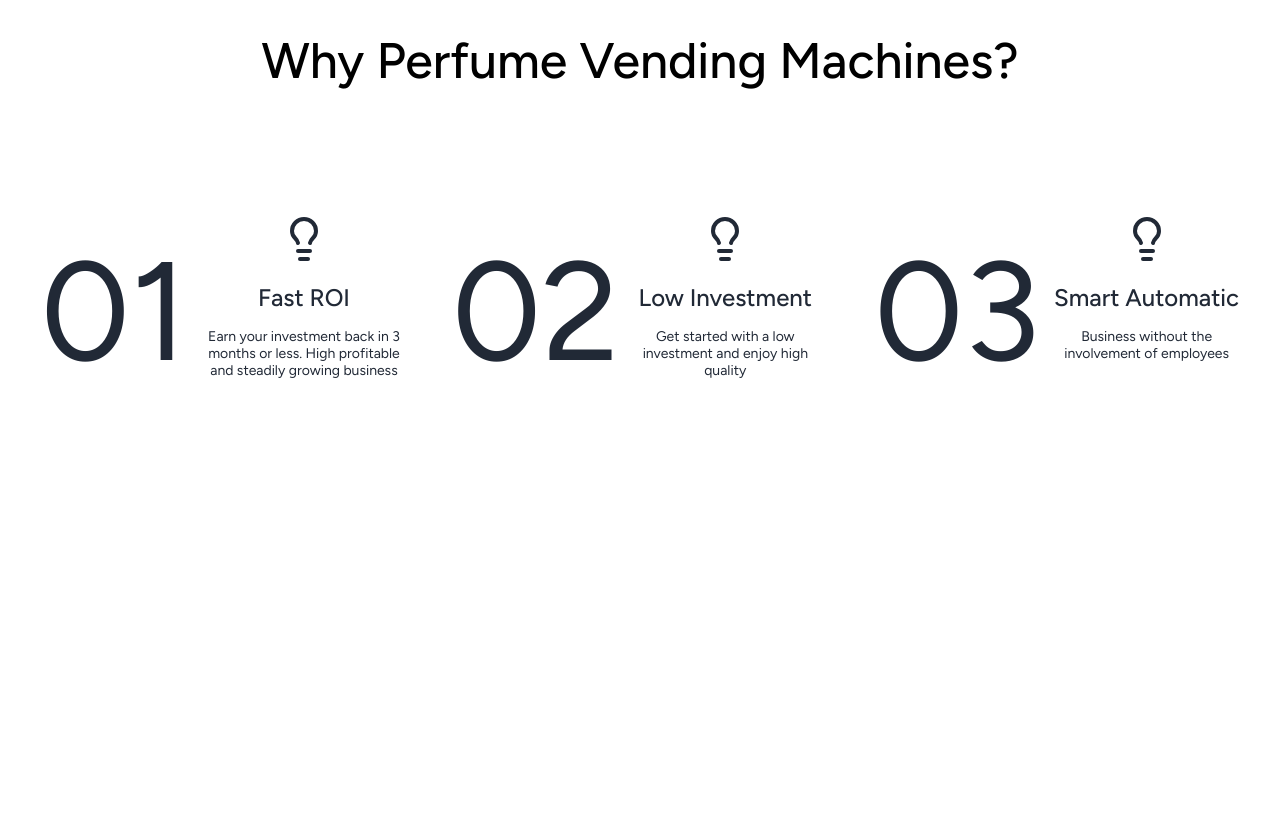
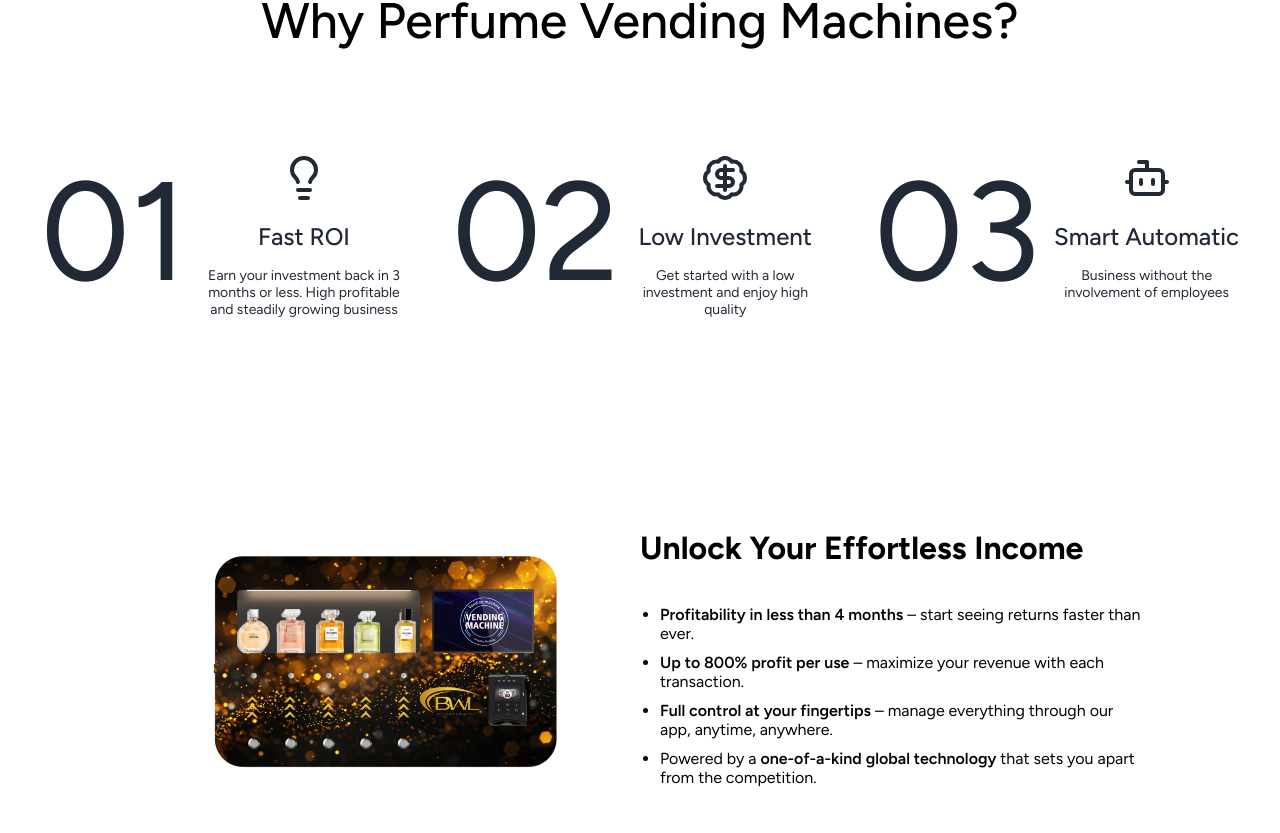
Before and after one commit to Syed-Haider-Shah/blue-water-logistics, a React (Vite) app: page / in a window 1280 px wide. Shown: the part 887-1720 px from the top of the page. Before the commit the page ends 1555 px from the top, so only its background shows below. Built offline with nearby package versions, Linux system fonts and the light colour scheme.

Commit message:
Section3 added

```diff
--- a/src/App.jsx
+++ b/src/App.jsx
@@ -1,5 +1,5 @@
 import { AboutUs, Contact, Home, Instructions, VendingMachine } from './Pages'
-import { Nav } from './Components'
+import { Footer, Nav } from './Components'
 import {  Routes, Route } from 'react-router-dom'
 
 
@@ -14,6 +14,7 @@ const App = () => {
        <Route path="/instructions" element={<Instructions />}/>
        <Route path="/vending" element={<VendingMachine />}/>
       </Routes>
+      <Footer/>
     </>
   )
 }
--- a/src/Components/index.jsx
+++ b/src/Components/index.jsx
@@ -2,3 +2,4 @@ export {default as Button} from "./Button"
 export {default as Logo} from "./Logo"
 export {default as Nav} from "./Nav"
 export {default as Box} from "./Box"
+export {default as Footer} from "./Footer"
--- a/src/Pages/Home/index.css
+++ b/src/Pages/Home/index.css
@@ -1,4 +1,9 @@
 
+.home {
+  display: flex;
+  flex-direction: column;
+  align-items: center;
+}
 .hero {
   width: 100%;
   overflow: hidden;
@@ -9,14 +14,18 @@
 }
 
 .section-2 {
-
   font-weight: 400;
   font-style: normal;
   display: flex;
   flex-direction: column;
-  height: 100vh;
+  height: 80vh;
   justify-content: center;
   align-items: center;
+}
+
+.section-3 {
+  display: flex;
+  width: 80%;
 }
 
 .heading {
@@ -33,3 +42,41 @@
   align-items: center;
   color: rgb(33,41,54);
 }
+
+.left-3 {
+  width: 50%;
+  height:40vh;
+  display:flex;
+  align-items: center;
+  justify-content: center;
+}
+.right-3 {
+  display: flex;
+  flex-direction: column;
+  justify-content: center;
+  width: 50%;
+  height:40vh;
+}
+
+.scaled-image-3 {
+  width: 70%;
+  object-fit: contain;
+}
+
+.all-dot-points {
+  padding-left: 20px;
+  font-size: 16px;
+}
+
+.dot-point {
+  margin-bottom: 10px;
+}
+
+.bold {
+  font-weight: 600;
+}
+
+.heading-3 {
+  font-weight: 700;
+  width: fit-content;
+}
--- a/src/Pages/Home/index.jsx
+++ b/src/Pages/Home/index.jsx
@@ -1,9 +1,9 @@
 import { Box } from '../../Components';
-import { Lightbulb } from 'lucide-react';
+import { Lightbulb, BadgeDollarSign, Bot } from 'lucide-react';
 import "./index.css"
 const Home = () => {
   return (
-    <>
+    <div className='home'>
     <div className='hero'><img className="scaled-image" src="/hero5.jpg"/></div>
     <div className='section-2'>
       <h1 className='heading'>Why Perfume Vending Machines?</h1>
@@ -12,14 +12,26 @@ const Home = () => {
           <Lightbulb size={48}/>
           </Box>
         <Box number='02' heading='Low Investment' text='Get started with a low investment and enjoy high quality'>
-          <Lightbulb size={48}/>
+          <BadgeDollarSign size={48}/>
         </Box>
         <Box number='03' heading='Smart Automatic' text='Business without the involvement of employees'>
-          <Lightbulb size={48}/>
+          <Bot size={48}/>
         </Box>
       </div>
     </div>
-    </>
+    <div className='section-3'>
+      <div className='left-3'><img className="scaled-image-3"src="Vending.jpeg"/></div>
+      <div className='right-3'>
+        <h1 className='heading-3'>Unlock Your Effortless Income</h1>
+        <ul className='all-dot-points'>
+          <li className='dot-point'><p1 className="bold">Profitability in less than 4 months</p1> – start seeing returns faster than ever.</li>
+          <li className='dot-point'><p1 className="bold">Up to 800% profit per use</p1> – maximize your revenue with each transaction.</li>
+          <li className='dot-point'><p1 className="bold">Full control at your fingertips</p1> – manage everything through our app, anytime, anywhere.</li>
+          <li className='dot-point'>Powered by a <p1 className="bold">one-of-a-kind global technology</p1> that sets you apart from the competition.</li>
+        </ul>
+      </div>
+    </div>
+    </div>
   )
 }
 
```
Also changed, not shown: public/Vending.jpeg (added).
